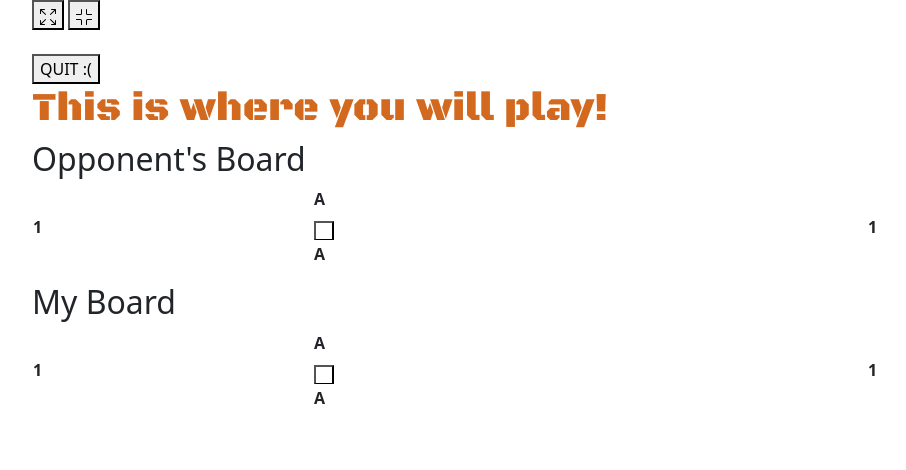
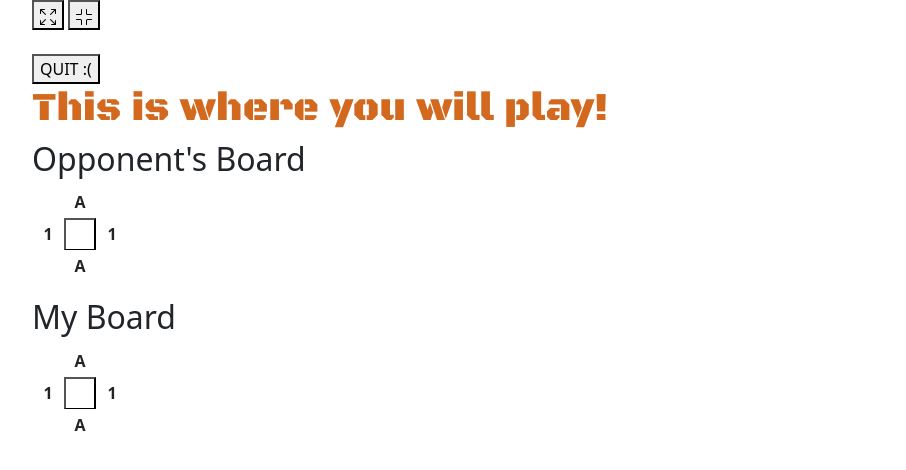
Before and after one commit to jamescookie/NEA-Battleships, a Flask app: template src/templates/battleships.html in a window 1280 px wide. Shown: the top 470 px of the page, without its empty margins (50-956 px from the left). Run offline with Flask 3, Linux system fonts and the light colour scheme; the template is opened without the code that fills it: most values are stand-ins (such as "Sample title", 1, 10 or a date in 2020); lists and menus that the app fills with data are empty.

Commit message:
Fixes #23

```diff
--- a/src/main.py
+++ b/src/main.py
@@ -15,3 +15,7 @@ if __name__ == '__main__':
 
     #The host='0.0.0.0' is to make every IP address my computer knows about, be able to recieve requests
     app.run(host='0.0.0.0', port=8080, debug=True)
+
+
+# Don't commit at school
+# I can checkout a previous fix, but must revert back to main branch (bottom left button, git symbol) before closing vscode
--- /dev/null
+++ b/src/static/css/battleships.css
@@ -0,0 +1,16 @@
+.game-board table {     /* Stops the grid from shrinking and expanding as you resize the window */
+    width: inherit;     /* so that the square always look the same size */
+}
+.game-board button {    /* Sets the width and height of the button to the size of it's container */
+    width: 100%;
+    height: 100%;
+}
+.game-board td,         /* Table cells */
+.game-board th {        /* Specifically a header (the A to J and 1 to 10) */
+    padding: 0;     /* Prevents the buttons from looking smaller than the cells */
+    height: 2rem;   /* How tall the cells will be */
+    width: 2rem;    /* How wide the cells will be */
+    vertical-align: middle;     /* To make all the letters and numbers aligned vertically */
+    text-align: center;         /* To make all the letters and numbers aligned horizontally */
+    /* These two make everything middle-middle */
+}
--- a/src/static/js/battleships.js
+++ b/src/static/js/battleships.js
@@ -1,3 +1,5 @@
+const alphabet = 'ABCDEFGHIJKLMNOPQRSTUVWXYZ';  //Creates a constant global variable called alphabet, which is the alphabet
+const movingWrapper = '<div class="p-2 bg-light border rounded shadow-sm"></div>';  //Creates a constant global varibale that designs what it looks like when you start moving something
 
 //This subroutine is for opening full screen
 function openFullscreen() {
@@ -44,7 +46,6 @@ $(document).ready(function () {
   $('.game-board table') //Finds all game boards and targets the table inside it
   .each(function(index, item) {  //For every table inside game-board, this funtion will execute
     let gameBoard = $(item);  //Creating a variable that refers to the table
-    const alphabet = 'ABCDEFGHIJKLMNOPQRSTUVWXYZ';  //Creates a constant variable called alphabet, which is the alphabet
     const boardSize = GRID_SIZE;  //How big the board will be
     for (let row = 0; row < boardSize + 2; row++) { //Begins a for loop that starts at 0, increments by 1 each time and goes until board size + 2
       let rowElement = $('<tr/>'); //Creating rows
@@ -90,14 +91,136 @@ $(document).ready(function () {
     });
   });
 
-  // Add the units to the setup page
-  if (typeof UNITS != "undefined") {
-    let $units = $('#units')
-    for (let index = 0; index < UNITS.length; index++) {
-      // Each unit is a radio button so that you can select it, it displays the name, width and length of the unit
-      $units.append('<div class="row"><input type="radio" id="'+UNITS[index][0]+'" name="unit" value="'+UNITS[index][0]+'" />'+
-        '<label for="'+UNITS[index][0]+'">'+UNITS[index][0]+' ('+UNITS[index][1]+','+UNITS[index][2]+')</label></div>');
+  //Defines a class called unit, which has the atrributes name, width, length and radiobutton
+  class Unit {
+    constructor(name, width, length, radioButton) {
+      this.name = name;
+      this.width = width;
+      this.length = length;
+      this.radioButton = radioButton;   //This is to enable and disable the unit after dragging or dropping it
     }
   }
 
+  if (typeof UNITS != "undefined") {
+    let $units = $('#units')
+    for (let index = 0; index < UNITS.length; index++) {      // For each unit, adds it to the setup page
+      let wrapper = $('<div class="row unit"/>');   //Creates a wrapper to hold the radio button
+      let unitName = UNITS[index][0];   //Assigns unitName to the first unit in the 'sea' category
+      let radio = $('<input type="radio" id="'+unitName+'" name="unit" value="'+unitName+'" />');   // Each unit is a radio button so that you can select it, it displays the name, width and length of the unit
+      let unit = new Unit(unitName, UNITS[index][1], UNITS[index][2], radio);   //Creates a unit instance
+      radio.data('unit', unit);   //Attaches the unit to the radio button
+      wrapper
+        .append(radio)    //Adds the radio button to the wrapper
+        .append('<label for="'+unitName+'">'+unitName+' ('+unit.width+','+unit.length+')</label>');    //Creates a label holding the name, width and length of the unit (The part that displays on the screen)
+      $units.append(wrapper);   //Adds the wrapper the unit column
+    }
+    $('.game-board.setup button').each(function(index, item) {    //Initiales an array on each button on the grid to hold the dropped units
+      $(item).data('units-array', []);   //The array
+    });
+  }
+
+  $('.unit').draggable({  //defines what you can pick up
+    helper: function() {  //helper wraps the item you grabbed into the thing you can move around
+      const radio = $(this).find('input[type=radio]');  //sets the variable "radio" as the radio button that's been grabbed
+      if (!radio.is(':checked') && !radio.prop('disabled')) radio.prop('checked', true); //select the unit being grabbed if it's not already been used
+      const move = $(movingWrapper); //creates the wrapper (the thing you can move)
+      move.text('X'); //sets the text in the wrapper to the unit name
+      move.data('unit', radio.data('unit')); //creates a reference to the unit that was grabbed (so it can be disabled when successfully dropped)
+      return move; //returns the wrapper to the javascript that controls the movement
+    },
+    cursor: "move", //changes the cursor to a "move" icon
+    start: function(event, ui) { //method that is called before dragging can begin
+      const radio = $(this).find('input[type=radio]'); //sets the variable "radio" as the radio button that's been grabbed
+      if (radio.prop('disabled')) { //if it has already been dragged succesfully then it will be disabled...
+        return false; //so prevent dragging
+      }
+    }
+  });
+
+  $('.game-board.setup td').droppable({   //defines where you can drop (only on the grid)
+    accept: ".unit",  //allows you to drop any of the units but nothing else
+    drop: function(event, ui) {   //method that is called when the unit is dropped
+      const unit = ui.helper.data('unit');  //getting the reference of the unit
+      const $place = $(this);   //where you dropped
+      const width = unit.width;   //Creates the constant width as the units specific width
+      const length = unit.length;   //Creates the constant length as the units specific length
+      const board = $('.game-board.setup');   //Creates the constant board as the setup game board
+      const currentSquare = $place.find('button');    //Creates the constant currentSquare as the button you've dropped on
+      let col = alphabet.indexOf(currentSquare.data('grid').substring(0, 1)) + 1;   //Makes col the number associated to the letter that the unit was dropped on (A becomes 1, D becomes 4. Because of the +1)
+      let row = Number(currentSquare.data('grid').substring(1));    //Makes row equivalent to the number on the same line as the button dropped on
+      for (let y = 0; y < width; y++) {   //A for loop for the width of the unit
+        if (row + y > GRID_SIZE) break;   //Prevents the units from appearing outside of the grid on the y axis
+        for (let x = 0; x < length; x++) {    //A for loop for the length of the unit
+          if (col + x > GRID_SIZE) break;   //Prevents the units from appearing outside of the grid on the x axis
+          let square = board.find('*[data-grid="'+alphabet[col+x-1]+(row+y)+'"]');    //Finds the square with the new grid refrences
+          square.addClass('unit');    //Making the new square a unit as well
+          square.data('units-array').push(unit);    //Puts the new unit into the unit array for that square
+          square.draggable({    //Making the square draggable so the unit can be moved around
+            cancel: false,    //This allows buttons to be moved
+            helper: function() {    //What to do once you start moving the unit
+              const units = $(this).data('units-array');    //Creates a constant variable called units to get the all the units in the square
+              const unitToMove = units.pop();   //Gets specifically the last unit that's placed
+              units.push(unitToMove);   //Puts the unit picked up back in the array to allow the other functions to remove it
+              const move = $(movingWrapper);    //Creates a constant variable called move that creats an instance of the global wrapper
+              move.text('X');   //And displays the text 'X' in the wrapper
+              move.data('unit', unitToMove);    //Adds a reference to the unit to the thing being moved
+              return move;    //Returns move to the library thats allowing the unit to be moved
+            },
+            cursor: "move",   //Changes the pointer into a move curser
+            stop: function(event, ui) {   //Defines the function, that's triggered when you stop dragging
+              const unit = ui.helper.data('unit');  //Creates a constant variable called unit which becomes the data of the unit being moved
+              let stillOnBoard = false;
+              $('.game-board.setup td button').each(function() {    //Finds each button and runs the following function
+                if (($(this).data('units-array') || []).includes(unit)) {   //Checks to see if the unit being moved is still on the board (in the array)
+                  stillOnBoard = true;
+                  return;
+                }
+              });
+              if (!stillOnBoard) {
+                unit.radioButton.prop('disabled', false);   //Makes it so that the radio button is renabled
+              }
+            }
+          });
+        }
+      }
+      unit.radioButton.prop('disabled', true); //disable the unit so that it cannot be selected again
+      unit.radioButton.prop('checked', false); //unselect the unit
+    }
+  });
+
+  //This function is to remove the unit off the board when you pick it up
+  $('.game-board.setup').on('dragstart', '.unit', function (event, ui) {    //When you start moving a unit that's already on the board, do this function
+    const draggedUnit = $(this).data('units-array').pop(); //Creates a constant variable called draggedUnit that is the last unit to be placed down
+     $(this).data('units-array').push(draggedUnit);   //Puts the unit picked up back in the array to allow the other functions to remove it
+    const board = $('.game-board.setup');
+
+    //Look at all buttons on the grid to find if they have the dragged unit in their data
+    board.find('.unit').each(function () {
+      const $btn = $(this);   //Reference to the button
+      const units = $btn.data('units-array') || [];   //Gets the units that are in that button
+
+      if (units.includes(draggedUnit)) { //If this button has the dragged unit
+        $btn.addClass('moving');
+        const newUnits = units.filter(u => u !== draggedUnit);    //Removing the dragged unit from the specific button that's it's looking at (will look from them all using the function above)
+        $btn.data('units-array', newUnits);   //Giving the modified array back to the button (without the dragged unit)
+
+        //If no units remain in this square, make the button undraggable
+        if (newUnits.length === 0) {
+          $btn.draggable('destroy');    //Make the button undraggable
+        }
+      }
+    });
+  });
+
+  //When you stop draggin a unit, remove evidence of where it used to be
+  $('.game-board.setup').on('dragstop', '.moving', function () {
+    const board = $('.game-board.setup');
+    board.find('.moving').each(function() {
+      $(this).removeClass('moving');    //Takes away the blue squares (but if there's still a ship remaining then you still want that square to look like a unit)
+      if ($(this).data('units-array').length == 0) {    //If there are no ships left over then
+        $(this).removeClass('unit');    //Remove the unit from the class
+      //If all ships are gone from this square then it shouldn't look like a unit anymore
+      }
+    });
+  });
 });
--- a/src/templates/battleships.html
+++ b/src/templates/battleships.html
@@ -26,6 +26,7 @@
             background-color: green;
         }
     </style>    <!--Custom styles for my page-->
+    <link rel="stylesheet" href="{{ url_for('static', filename='css/battleships.css') }}" />    <!-- So that the grid styles will have the same format -->
     <link rel="stylesheet" href="https://cdn.jsdelivr.net/npm/bootstrap-icons@1.8.0/font/bootstrap-icons.css"> <!--Icons that can be used (like settings cog)-->
     <link rel="stylesheet" href="https://cdn.jsdelivr.net/npm/bootstrap@5.3.7/dist/css/bootstrap.min.css"
           integrity="sha384-LN+7fdVzj6u52u30Kp6M/trliBMCMKTyK833zpbD+pXdCLuTusPj697FH4R/5mcr" crossorigin="anonymous">  <!--Styles that make formatting easier and checks that it's legitamite-->
@@ -67,16 +68,20 @@
         <h2 class="win-message-opponent" style="display: none; color: lime; font-family: 'Black Ops One', Arial, sans-serif;">It's statistically impossible to find this message unless you tried to fail, good job!</h2>
 
         <div class="row">   <!--Making a bootstrap row for laying out-->
+            <div class="col-12">    <!-- To make the formatting correct for the grid -->
                 <h2>Opponent's Board</h2>
                 <div class="game-board opponent">    <!--So the javascript find this table-->
                     <table class="table">   <!--Making a bootstrap table that will hold the board-->
                     </table>
                 </div>
             </div>
+        </div>
         <div class="row">   <!--Same table but for my ships instead-->
+            <div class="col-12">    <!-- To make the formatting correct for the grid -->
                 <h2>My Board</h2>
                 <div class="game-board user">
                     <table class="table"></table>
+                </div>
             </div>
         </div>
     </div>
```
Also changed, not shown: src/templates/setup.html (+17 -9 lines), 1 other file. Lines whose indentation alone changed are shown as unchanged.
